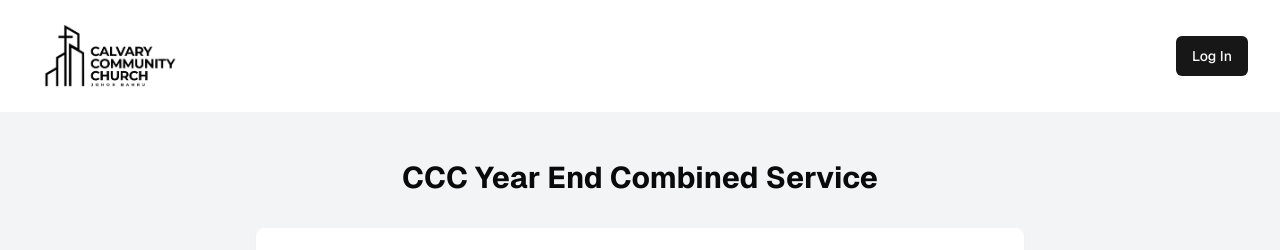
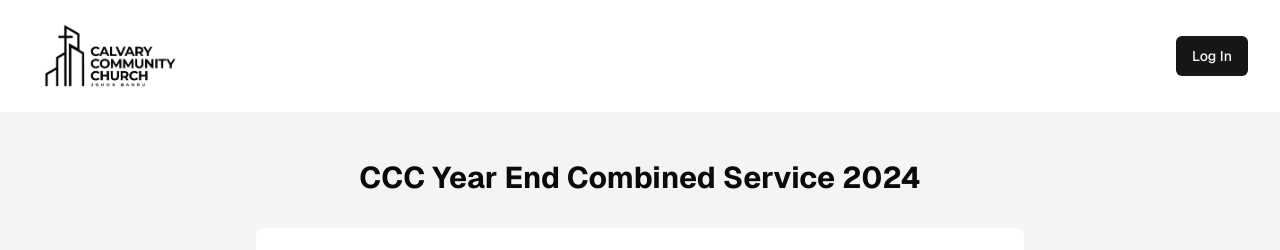
Before and after one commit to theeugenechong/testimony-app, a Next.js app: page / in a window 1280 px wide. Shown: the top 250 px of the page. Built offline with nearby package versions, Linux system fonts and the light colour scheme; no server answers; the database is empty.

Commit message:
Change stories to testimonies

```diff
--- a/src/app/page.tsx
+++ b/src/app/page.tsx
@@ -14,14 +14,14 @@ export default function Home() {
   return (
     <div className="min-h-screen bg-gray-100 py-12 px-4 sm:px-6 lg:px-8">
       <div className="max-w-3xl mx-auto">
-        <h1 className="text-3xl font-bold text-center mb-8">CCC Year End Combined Service</h1>
+        <h1 className="text-3xl font-bold text-center mb-8">CCC Year End Combined Service 2024</h1>
         <div className="bg-white shadow-sm rounded-lg p-6 mb-8">
           <h2 className="text-xl font-semibold mb-4">Share Your Testimony</h2>
           <StoryForm />
         </div>
         <div className="bg-white shadow-sm rounded-lg p-6">
           <h2 className="text-xl font-semibold mb-4">Recent Testimonies</h2>
-          <Suspense fallback={<div>Loading stories...</div>}>
+          <Suspense fallback={<div>Loading testimonies...</div>}>
             <StoriesContainer />
           </Suspense>
         </div>
```
